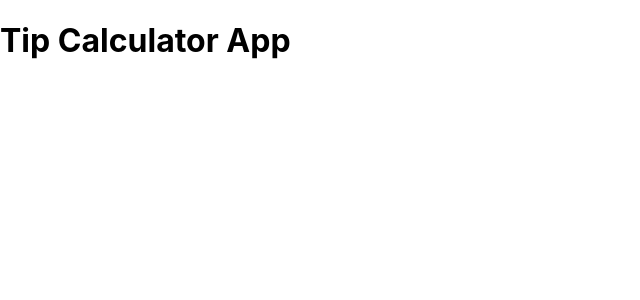
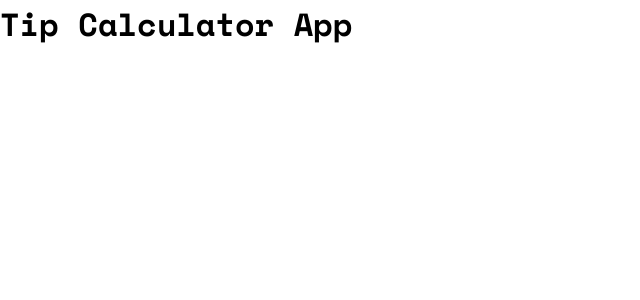
Before and after one commit to SankThomas/tip-calculator-app, a React (Create React App) app: page / in a window 1280 px wide. Shown: the top 300 px of the page, without its empty margins (0-640 px from the left). Built offline with nearby package versions, Linux system fonts and the light colour scheme.

Commit message:
link font + add globals

```diff
--- a/src/index.css
+++ b/src/index.css
@@ -1,13 +1,31 @@
-body {
-  margin: 0;
-  font-family: -apple-system, BlinkMacSystemFont, 'Segoe UI', 'Roboto', 'Oxygen',
-    'Ubuntu', 'Cantarell', 'Fira Sans', 'Droid Sans', 'Helvetica Neue',
-    sans-serif;
-  -webkit-font-smoothing: antialiased;
-  -moz-osx-font-smoothing: grayscale;
+@import url("https://fonts.googleapis.com/css2?family=Space+Mono:wght@400;700&display=swap");
+
+:root {
+  --strong-cyan: hsl(172, 67%, 45%);
+  --very-dark-cyan: hsl(183, 100%, 15%);
+  /* --dark-grayish-cyan: hsl(186, 14%, 43%); */
+  --dark-grayish-cyan: hsl(184, 14%, 56%);
+  /* --light-grayish-cyan: hsl(185, 41%, 84%); */
+  --light-grayish-cyan: hsl(189, 41%, 97%);
+  --white: hsl(0, 0%, 100%);
 }
 
-code {
-  font-family: source-code-pro, Menlo, Monaco, Consolas, 'Courier New',
-    monospace;
+* {
+  margin: 0;
+  padding: 0;
+  box-sizing: border-box;
 }
+
+img {
+  max-width: 100%;
+}
+
+body {
+  font-family: "Space Mono", sans-serif;
+}
+
+input,
+input::placeholder {
+  font-size: 24px;
+  font-family: "inherit";
+}
```
